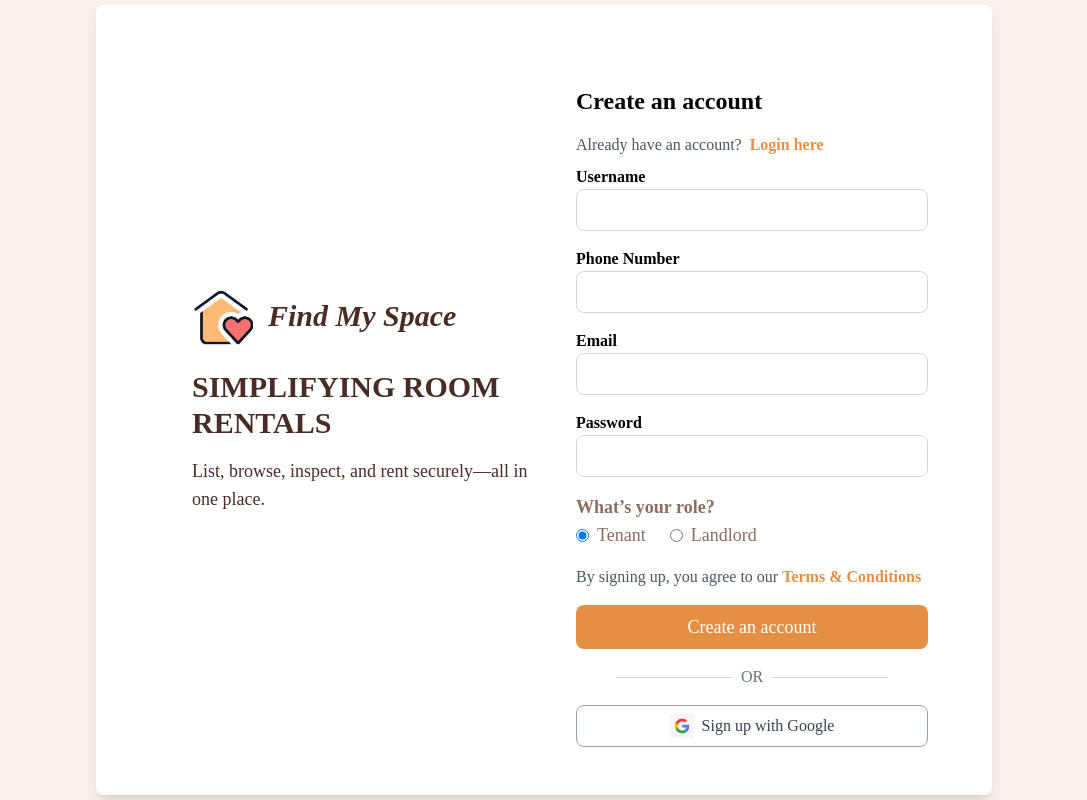
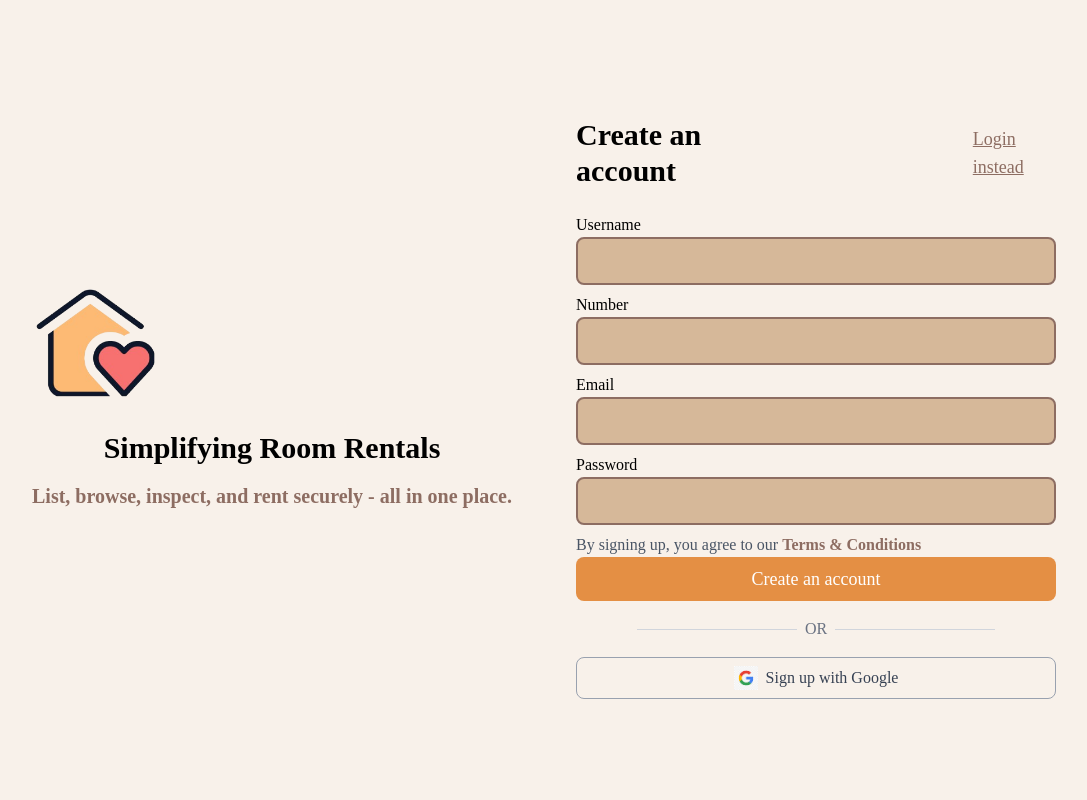
Before and after one commit to rojanshrestha12/FindMySpace, a React (Vite) app in the folder frontend/: page /register in a window 1280 px wide. Shown: the whole page, without its empty margins (96-1183 px from the left). Built offline with nearby package versions, Linux system fonts and the light colour scheme.

Commit message:
made changes in css

```diff
--- a/frontend/src/pages/Login.jsx
+++ b/frontend/src/pages/Login.jsx
@@ -40,12 +40,12 @@ function Login() {
         <div className="flex-3 md:text-left pl-20 pr-40 mb-50">
           <div className="flex items-center space-x-3 mb-6">
             <img src="/assets/logo.png" alt="Logo" className="w-20 relative mb-20 max-w-md" />
-            <h1 className="text-4xl absolute mb-10 ml-20 font-bold text-[#4a2c27] italic" style={{ fontFamily: "Brush Script MT" }}>
+            <h1 className="text-4xl absolute mb-10 ml-20 font-bold text-[#8d6d62] italic" style={{ fontFamily: "Brush Script MT" }}>
               Find My Space
             </h1>
           </div>
-          <h2 className="text-4xl font-bold text-[#4a2c27] mt-4 mb-6 max-w-md">SIMPLIFYING ROOM RENTALS</h2>
-          <h2 className="text-2xl font-normal text-[#4a2c27] mt-4 mb-6 max-w-md">
+          <h2 className="text-4xl font-bold text-[#8d6d62] mt-4 mb-6 max-w-md">SIMPLIFYING ROOM RENTALS</h2>
+          <h2 className="text-2xl font-normal text-[#8d6d62] mt-4 mb-6 max-w-md">
             List, browse, inspect, and rent securely - all in one place.
           </h2>
         </div>
@@ -55,12 +55,12 @@ function Login() {
           <h2 className="text-2xl font-bold mb-6 flex items-center justify-left gap-10">
             Log in to your account
             <span className="text-lg font-bold underline">
-              <Link to="/register" className="text-[#4a2c27]">Create an account</Link>
+              <Link to="/register" className="text-[#8d6d62]">Create an account</Link>
             </span>
           </h2>
 
           <form onSubmit={handleLogin}>
-            <label htmlFor="email" className="font-bold">Email</label>
+            <label htmlFor="email">Email</label>
             <input
               id="email"
               type="email"
@@ -69,7 +69,7 @@ function Login() {
               onChange={(e) => setEmail(e.target.value)}
             />
 
-            <label htmlFor="password" className="font-bold">Password</label>
+            <label htmlFor="password">Password</label>
             <input
               id="password"
               type="password"
@@ -80,7 +80,7 @@ function Login() {
 
             <p className="text-Md text-black mb-2">
               By logging in, you agree to our{" "}
-              <Link to="/terms" className="text-Md text-[#e48f44] font-bold">
+              <Link to="/terms" className="text-Md text-[#8d6d62] font-bold">
                 Terms & Conditions
               </Link>
             </p>
@@ -96,7 +96,7 @@ function Login() {
 
           {/* Forgot Password */}
           <p
-            className="text-md text-[#e48f44] font-bold cursor-pointer text-center mt-2"
+            className="text-md text-[#8d6d62] font-bold cursor-pointer text-center mt-2"
             onClick={() => navigate("/forgot-password")}
           >
             Forgot Password?
--- a/frontend/src/pages/Register.jsx
+++ b/frontend/src/pages/Register.jsx
@@ -7,7 +7,6 @@ function Register() {
   const [phone, setPhone] = useState("");
   const [email, setEmail] = useState("");
   const [password, setPassword] = useState("");
-  const [role, setRole] = useState("tenant");
   const [loading, setLoading] = useState(false);
   const navigate = useNavigate();
 
@@ -16,7 +15,7 @@ function Register() {
     e.preventDefault();
     setLoading(true);
 
-    const response = await registerWithEmail(username, phone, email, password, role);
+    const response = await registerWithEmail(username, phone, email, password);
     if (response.success) {
       navigate("/dashboard");
     } else {
@@ -38,103 +37,64 @@ function Register() {
 
   return (
     <div className="flex items-center justify-center min-h-screen bg-[#f8f1ea] px-4">
-      <div className="flex flex-col md:flex-row items-center w-full max-w-4xl bg-white shadow-lg rounded-lg p-8 md:px-16 md:py-12">
+      <div className="flex flex-col md:flex-row items-center w-full max-w-full bg-[#f8f1ea] rounded-lg p-8 md:px-20 md:pb-4">
 
 {/* Left Section */}
-        <div className="flex-1 md:text-left px-8">
-          <div className="flex items-center space-x-3 mb-6">
-            <img src="/assets/logo.png" alt="Logo" className="w-16" />
-            <h1 className="text-3xl font-bold text-[#4a2c27] italic" style={{ fontFamily: "Brush Script MT" }}>
-              Find My Space
-            </h1>
-          </div>
-          <h2 className="text-3xl font-bold text-[#4a2c27] mb-4">SIMPLIFYING ROOM RENTALS</h2>
-          <p className="text-lg text-[#4a2c27] max-w-md">
-            List, browse, inspect, and rent securely—all in one place.
+        <div className="flex-1 text-center p-8">
+          <img src="/assets/logo.png" alt="Logo" className="w-32 mb-8" />
+          <h2 className="text-3xl font-bold mb-4">Simplifying Room Rentals</h2>
+          <p className="text-xl text-[#8d6d62] font-semibold mb-6">
+            List, browse, inspect, and rent securely - all in one place.
           </p>
         </div>
 
-        {/* Right Section (Form) */}
-        <div className="flex-1 mt-8">
-          <h2 className="text-2xl font-bold mb-4">Create an account</h2>
+        {/* Right Section */}
+        <div className="flex-1 p-8">
+          <h2 className="text-3xl font-bold mb-6 flex items-center justify-center gap-50">
+            Create an account
+            <span className="text-lg font-normal">
+              <Link to="/login" className="text-[#8d6d62] underline">Login instead</Link>
+            </span>
+          </h2>
 
-          <p className="text-md text-gray-600 mb-2">
-            Already have an account?
-            <Link to="/login" className="text-[#e48f44] font-bold ml-2">Login here</Link>
-          </p>
-
-          <form onSubmit={handleRegister} className="space-y-4">
-            <div>
-              <label className="block font-semibold">Username</label>
+          <form onSubmit={handleRegister}>
+            <label>Username</label>
             <input
               type="text"
               required
-                className="w-full p-2 border border-gray-300 rounded-lg focus:ring-2 focus:ring-[#e48f44]"
+              className="w-full p-2 mb-2 border-2 border-[#8d6d62] rounded-lg bg-[#d6b899] text-black text-lg"
               onChange={(e) => setUsername(e.target.value)}
             />
-            </div>
 
-            <div>
-              <label className="block font-semibold">Phone Number</label>
+            <label>Number</label>
             <input
               type="text"
               required
-                className="w-full p-2 border border-gray-300 rounded-lg focus:ring-2 focus:ring-[#e48f44]"
+              className="w-full p-2 mb-2 border-2 border-[#8d6d62] rounded-lg bg-[#d6b899] text-black text-lg"
               onChange={(e) => setPhone(e.target.value)}
             />
-            </div>
 
-            <div>
-              <label className="block font-semibold">Email</label>
+            <label>Email</label>
             <input
               type="email"
               required
-                className="w-full p-2 border border-gray-300 rounded-lg focus:ring-2 focus:ring-[#e48f44]"
+              className="w-full p-2 mb-2 border-2 border-[#8d6d62] rounded-lg bg-[#d6b899] text-black text-lg"
               onChange={(e) => setEmail(e.target.value)}
             />
-            </div>
 
-            <div>
-              <label className="block font-semibold">Password</label>
+            <label>Password</label>
             <input
               type="password"
               required
-                className="w-full p-2 border border-gray-300 rounded-lg focus:ring-2 focus:ring-[#e48f44]"
+              className="w-full p-2 mb-2 border-2 border-[#8d6d62] rounded-lg bg-[#d6b899] text-black text-lg"
               onChange={(e) => setPassword(e.target.value)}
             />
-            </div>
 
-            {/* Role Selection */}
-            <div>
-              <p className="text-lg font-semibold text-[#8d6d62]">What’s your role?</p>
-              <div className="flex space-x-6">
-                <label className="flex items-center text-lg text-[#8d6d62]">
-                  <input
-                    type="radio"
-                    value="tenant"
-                    checked={role === "tenant"}
-                    onChange={() => setRole("tenant")}
-                    className="mr-2"
-                  />
-                  Tenant
-                </label>
-                <label className="flex items-center text-lg text-[#8d6d62]">
-                  <input
-                    type="radio"
-                    value="landlord"
-                    checked={role === "landlord"}
-                    onChange={() => setRole("landlord")}
-                    className="mr-2"
-                  />
-                  Landlord
-                </label>
-              </div>
-            </div>
 
             {/* Terms & Conditions */}
             <p className="text-md text-gray-600">
               By signing up, you agree to our
-              <Link to="/terms" className="text-[#e48f44] font-bold ml-1">Terms & Conditions</Link>
+              <Link to="/terms" className="text-[#8d6d62] font-bold ml-1">Terms & Conditions</Link>
             </p>
 
             {/* Submit Button */}
```
Lines whose indentation alone changed are shown as unchanged.
